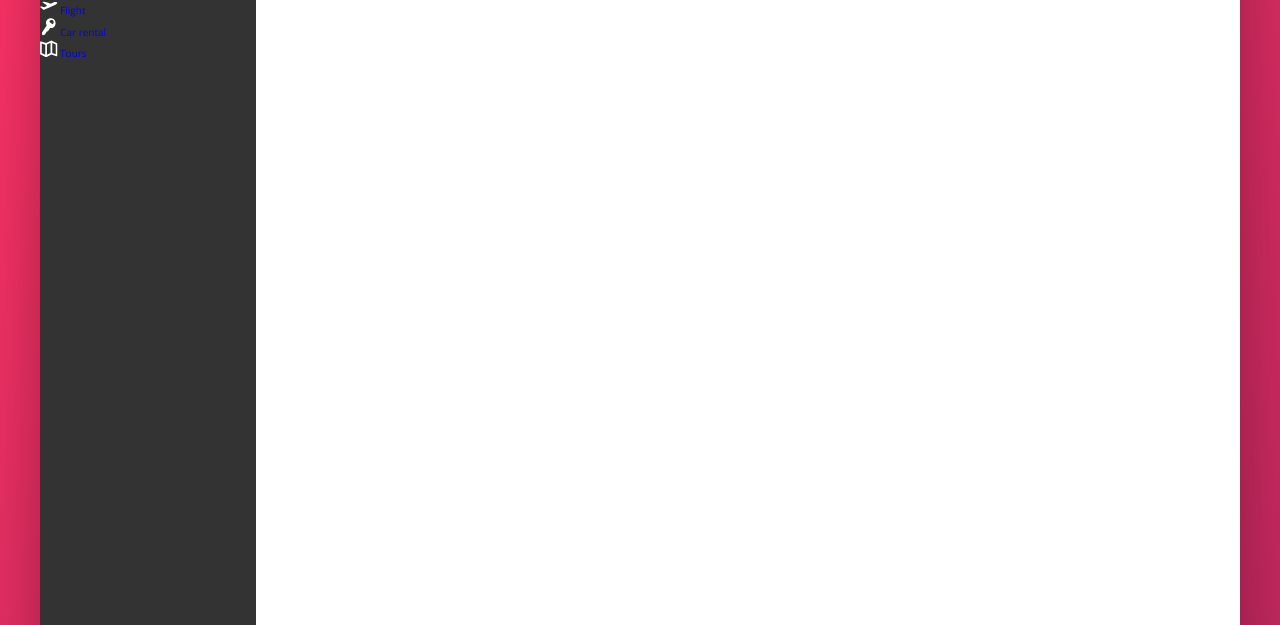
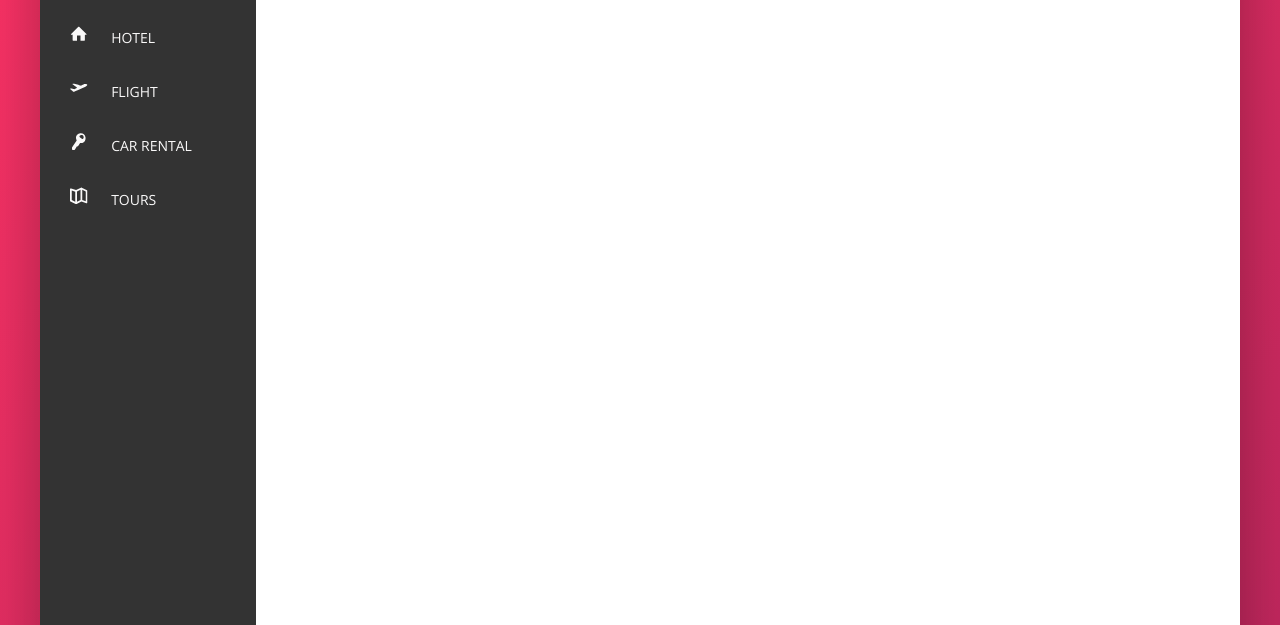
Before and after one commit to qNecro/trillo, a website: page index.html in a window 1280 px wide. Shown: the part 175-800 px from the top of the page. Drawn offline with nearby package versions, Linux system fonts and the light colour scheme.

Commit message:
May 8, 2023 7:18 PM

```diff
--- a/sass/_components.scss
+++ b/sass/_components.scss
@@ -116,20 +116,27 @@
 // Side nav
 
 .side-nav{
+    font-size: 1.4rem;
     list-style: none;
+    margin-top: 3.5rem;
     &__item{
 
     }
 
-    &__link{
+    &__link:link,
+    &__link:visited{
         text-decoration: none;
-
+        color: var(--color-grey-light-1);
+        text-transform: uppercase;
+        display: inline-block;
+        padding: 1.5rem 3rem;
     }
 
     &__icon{
         width: 1.75rem;
         height: 1.75rem;
-        fill: var(--color-white);
+        fill: var(--color-grey-light-1);
+        margin-right: 2rem;
     }
 }
 
```
Also changed, not shown: css/style.css, 1 other file.
